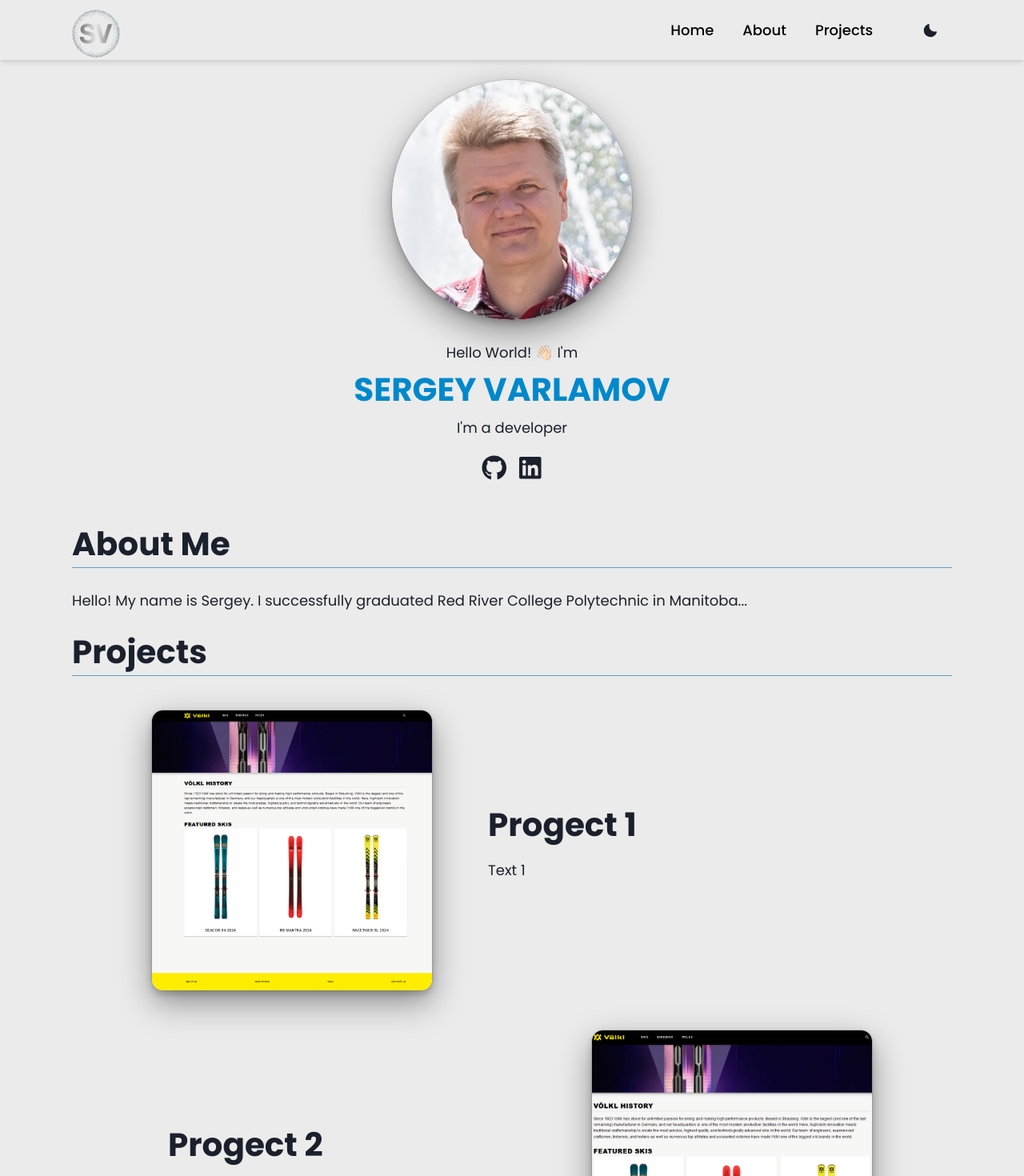
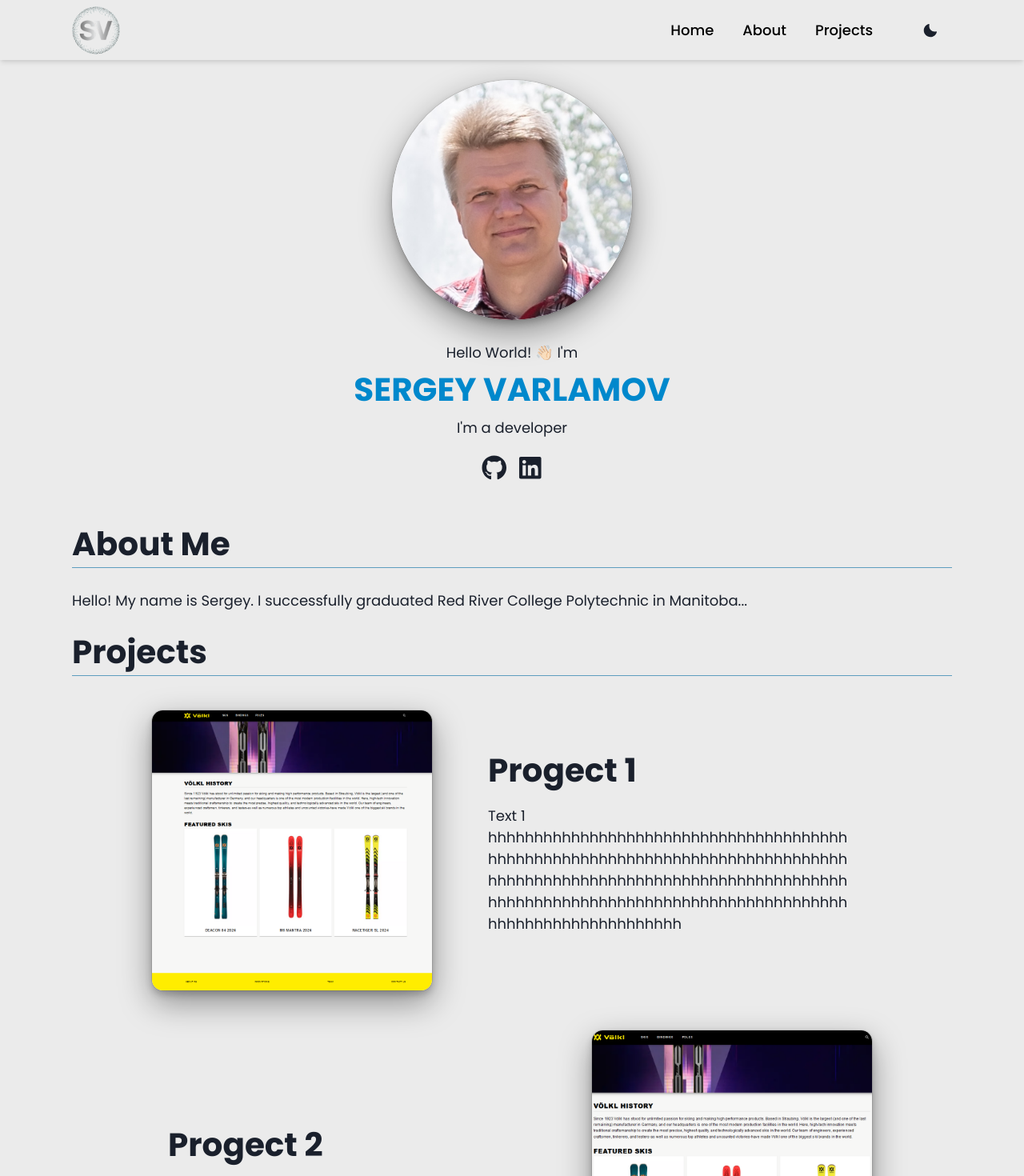
Before and after one commit to bold-italic/portfolio-sergey-varlamov, a Next.js app: page / in a window 1280 px wide. Shown: the top 1470 px of the page at 80% size. Built offline with nearby package versions, Linux system fonts and the light colour scheme.

Commit message:
Changed Logo style

```diff
--- a/config.js
+++ b/config.js
@@ -14,7 +14,7 @@ export const projects = [
   {
     title: "Progect 1",
     description:
-      "Text 1",
+      "Text 1 hhhhhhhhhhhhhhhhhhhhhhhhhhhhhhhhhhhhhhhhhhhhhhhhhhhhhhhhhhhhhhhhhhhhhhhhhhhhhhhhhhhhhhhhhhhhhhhhhhhhhhhhhhhhhhhhhhhhhhhhhhhhhhhhhhhhhhhhhhhhhhhhhhhhhhhhhhhhhhhhhhhhhhhhhhhhhhhhh",
     image: "/project-1.png",
   },
   {
--- a/src/components/UI/logo.js
+++ b/src/components/UI/logo.js
@@ -5,7 +5,7 @@ import Image from "next/image";
 const Logo = () => {
   return (
     <ScrollLink to="home" smooth duration={500} offset={-100}>
-      <chakra.div cursor="pointer" mt="2">
+      <chakra.div cursor="pointer">
         <Image
           src="/favicon/logo.png"
           width={60}
--- a/src/pages/_app.js
+++ b/src/pages/_app.js
@@ -9,7 +9,6 @@ import "@fontsource/poppins/latin-400.css";
 import "@fontsource/poppins/latin-500.css";
 import "@fontsource/poppins/latin-600.css";
 import "@fontsource/poppins/latin-700.css";
-import "@/styles/index.css";
 
 const MyApp = ({ Component, pageProps }) => (
   <>
```
Also changed, not shown: 1 other file (tests, documents, lock files or other folders).
